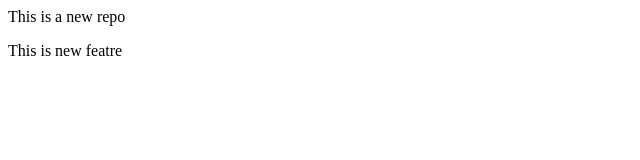
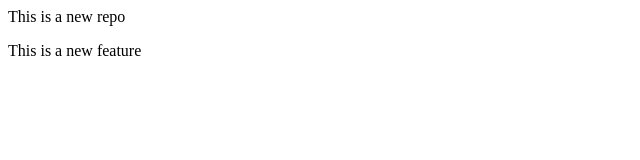
Before and after one commit to shaikabzal121-source/localrepo, a plain HTML site: page index.html in a window 1280 px wide. Shown: the full height of the page, 0-640 px from the left. Drawn offline with Linux system fonts and the light colour scheme.

Commit message:
Add new feature

```diff
--- a/index.html
+++ b/index.html
@@ -1,2 +1,2 @@
 <p> This is a new repo<p>
- <p> This is new featre</p>
+<p>This is a new feature</p>
```
